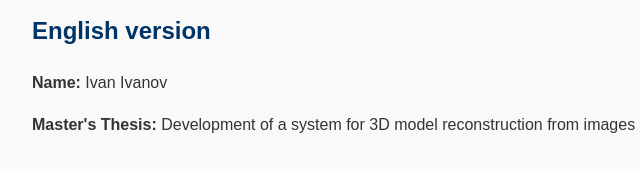
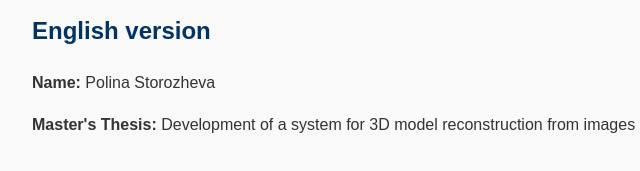
Before and after one commit to voird/-, a plain HTML site: page storozheva.html in a window 1280 px wide. Shown: the part 271-442 px from the top of the page, 8-648 px from the left. Drawn offline with Linux system fonts and the light colour scheme.

Commit message:
Update name from Ivan Ivanov to Polina Storozheva

```diff
--- a/storozheva.html
+++ b/storozheva.html
@@ -13,7 +13,7 @@
     <p><b>Научный руководитель:</b> доц. Полетайкин А.Н.</p>
 
     <h2>English version</h2>
-    <p><b>Name:</b> Ivan Ivanov</p>
+    <p><b>Name:</b> Polina Storozheva</p>
     <p><b>Master's Thesis:</b> Development of a system for 3D model reconstruction from images</p>
 </body>
 </html>
```
